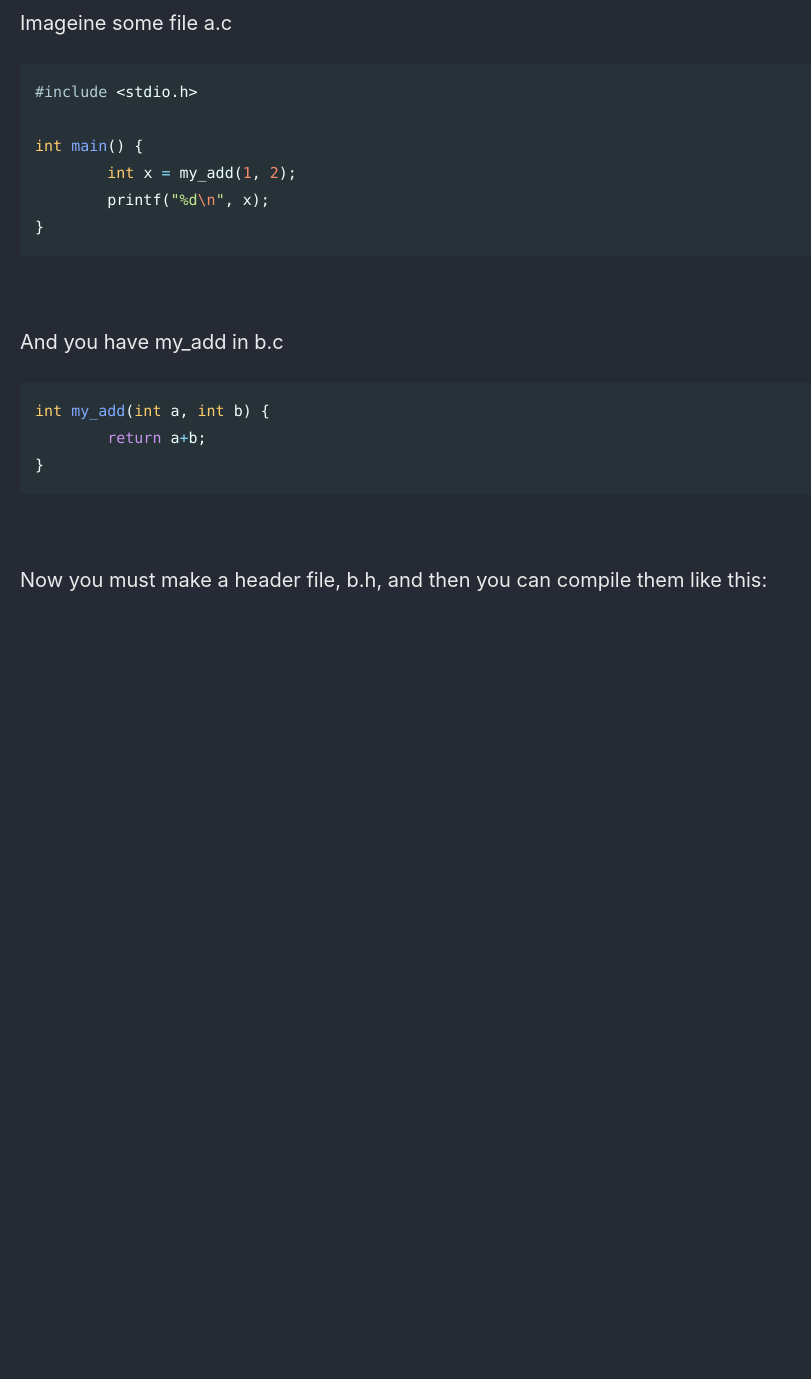
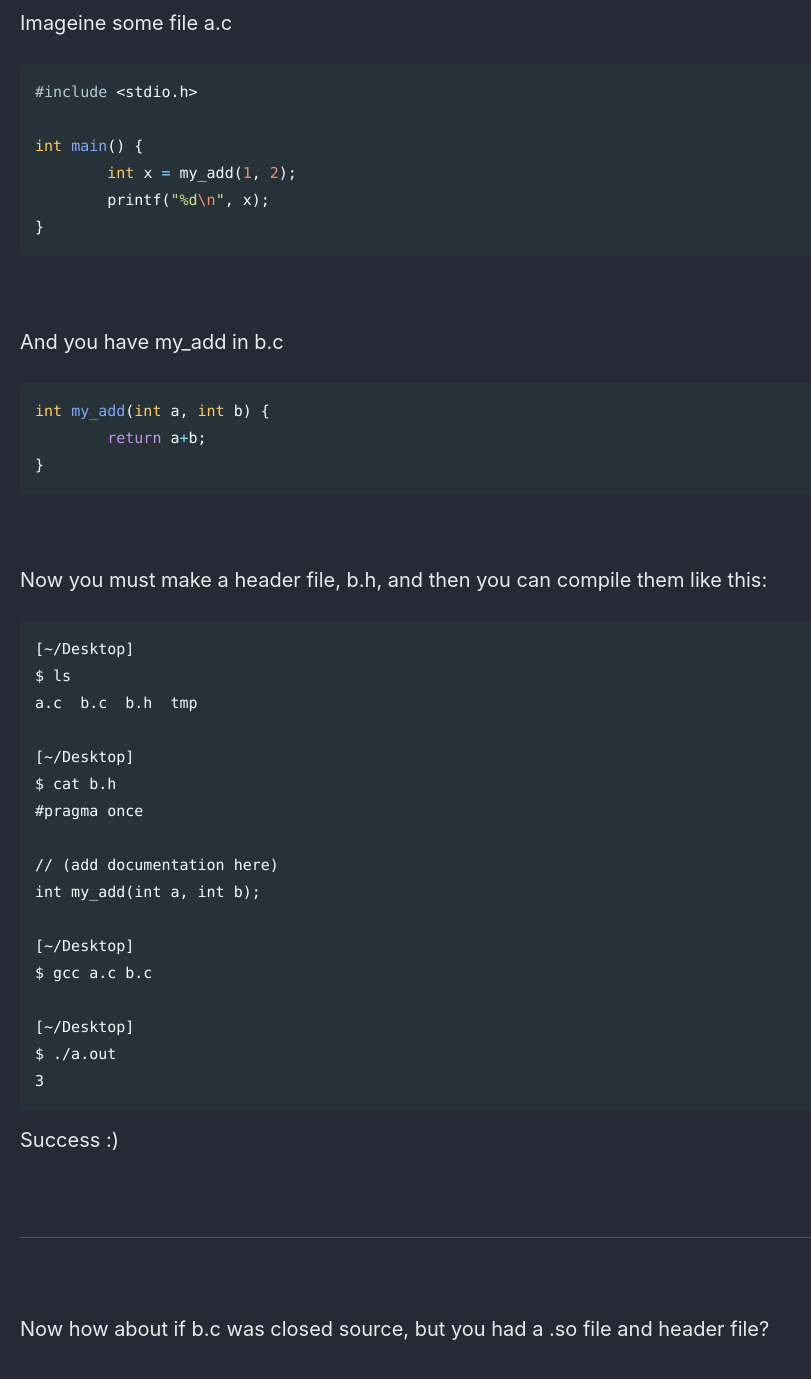
Before and after one commit to Connor-McCartney/Connor-McCartney.github.io, a Jekyll site: the page built from _pages/misc/Cheaderfiles.md, in a window 1280 px wide and 1400 px high, scrolled down 760 px. Shown: the top 1379 px of the window, without its empty margins (0-811 px from the left). Built offline with Jekyll 4.4.1, drawn with Linux system fonts in a browser that asks for light colours; cached includes are drawn as plain includes; before the commit the page ends 1411 px from its top, so only the background shows below that; some of the changed text lies outside the part shown.

Commit message:
Update Cheaderfiles.md

````diff
--- a/_pages/misc/Cheaderfiles.md
+++ b/_pages/misc/Cheaderfiles.md
@@ -8,7 +8,7 @@ title: C header files
 
 <br>
 
-```
+```c
 #ifndef MYLIBRARY_H
 #define MYLIBRARY_H
 
@@ -53,3 +53,33 @@ int my_add(int a, int b) {
 <br>
 
 Now you must make a header file, b.h, and then you can compile them like this:
+
+```
+[~/Desktop]
+$ ls
+a.c  b.c  b.h  tmp
+
+[~/Desktop]
+$ cat b.h
+#pragma once
+
+// (add documentation here)
+int my_add(int a, int b);
+
+[~/Desktop]
+$ gcc a.c b.c
+
+[~/Desktop]
+$ ./a.out
+3
+```
+
+Success :)
+
+<br>
+
+---
+
+<br>
+
+Now how about if b.c was closed source, but you had a .so file and header file?
````
